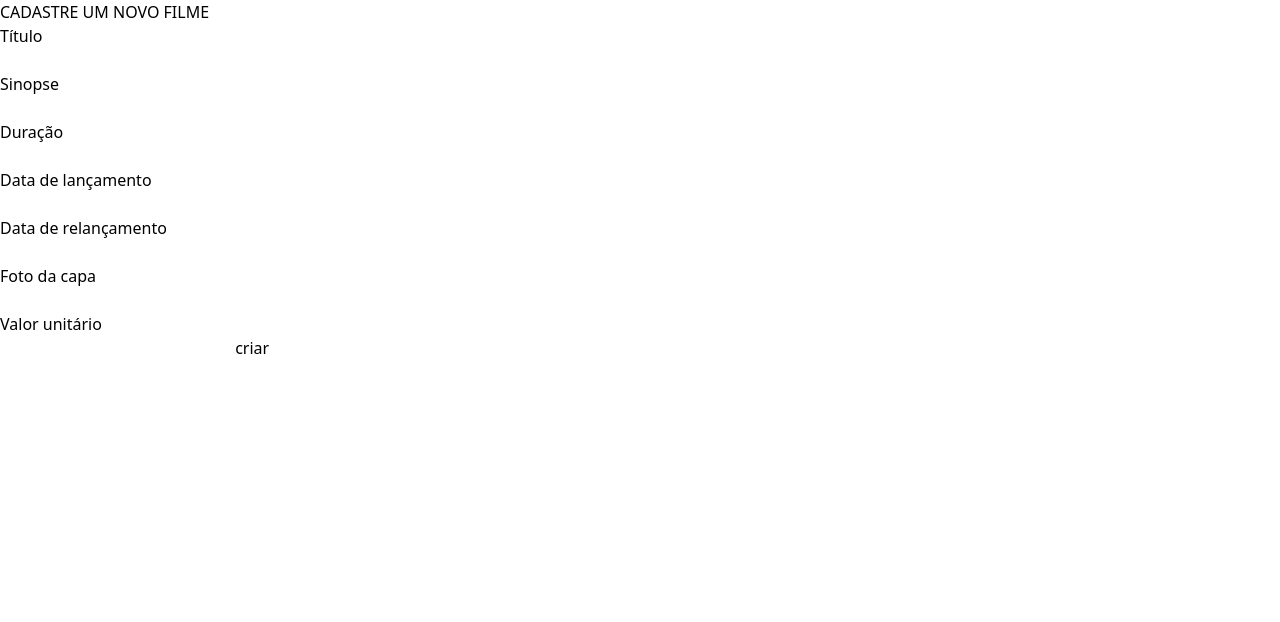
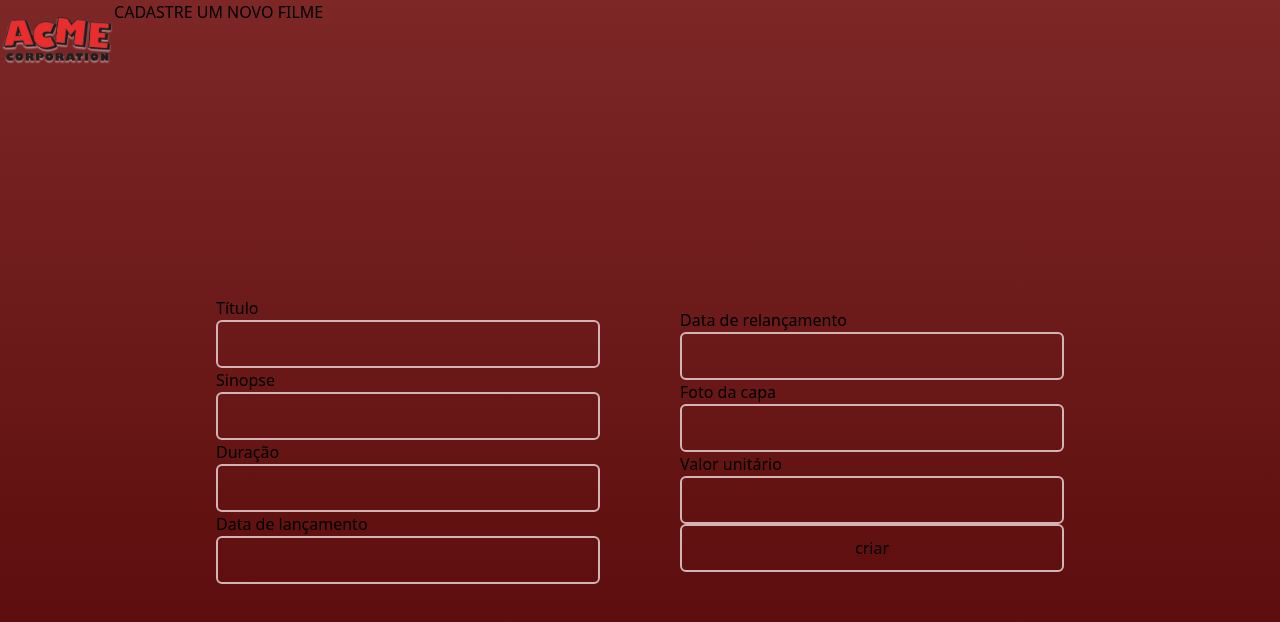
Before and after one commit to analu-a/acme-front-adm, a website: page src/index.html in a window 1280 px wide. Both pictures are taken after a click on the button "criar". Drawn offline with Linux system fonts and the light colour scheme; no server answers.

```diff
--- a/src/index.html
+++ b/src/index.html
@@ -3,14 +3,14 @@
 <head>
     <meta charset="UTF-8">
     <meta name="viewport" content="width=device-width, initial-scale=1.0">
-    <script src="../js/main.js" type="module" defer></script>
-    <link rel="stylesheet" href="../output.css">
+    <script src="./js/main.js" type="module" defer></script>
+    <link rel="stylesheet" href="./output.css">
     <link rel="icon" class="icon" href="../img/logo-coyote.png">
     <title>Cadastre um novo filme</title>
 </head>
 <body class="bg-gradient-to-b from-vermelho-fundo  to-gradiente h-screen">
 <header class="h-[10vh] flex">
-    <img class="h-[10vh]" src="../img/logo.png" alt="">
+    <img class="h-[10vh]" src="./img/logo.png" alt="">
 
     <div class="flex h[10vh] justify-center"></div>
     <h1>CADASTRE UM NOVO FILME</h1>
@@ -19,11 +19,11 @@
 <main class=" h-[90vh] flex justify-center items-center ">
     <div class="pr-20 items-stretch">
         <h2>Título</h2>
-        <input type="text" class=" bg-transparent border-2 border-blue-600 rounded-md h-[6vh] w-[30vw]"id="nome">
+        <input type="text" class=" bg-transparent border-2 border-input-add rounded-md h-[6vh] w-[30vw]" id="nome">
         <h2>Sinopse</h2>
         <input type="text" class=" bg-transparent border-2 border-input-add rounded-md h-[6vh] w-[30vw]" id="sinopse">
         <h2>Duração</h2>
-        <input type="text" class=" bg-transparent border-2 border-input-add rounded-md h-[6vh] w-[30vw]" id="duracao">
+        <input type="text" class="bg-transparent border-2 border-input-add rounded-md h-[6vh] w-[30vw] " autocomplete="off" id="duracao">
         <h2>Data de lançamento</h2>
         <input type="text" class=" bg-transparent border-2 border-input-add rounded-md h-[6vh] w-[30vw]" id="data_lancamento">
     </div>
@@ -33,7 +33,7 @@
         <h2>Foto da capa</h2>
         <input type="text" class=" bg-transparent border-2 border-input-add rounded-md h-[6vh] w-[30vw]" id="foto_capa">
         <h2>Valor unitário</h2>
-        <input type="text" class=" bg-transparent border-2 border-input-add rounded-md h-[6vh] w-[30vw]" id="valor_unitario">
+        <input type="text" class=" bg-transparent border-2 border-input-add rounded-md h-[6vh] w-[30vw]" autocomplete="off" id="valor_unitario">
 
         <button class="border-2 border-input-add rounded-md h-[6vh]  w-[30vw]" id="criar">criar</button>
     </div>
--- a/src/js/main.js
+++ b/src/js/main.js
@@ -1,4 +1,20 @@
 import { postFilme} from "./filmes.js"
+
+async function preencherContainer() {
+
+    const container = document.getElementById('cards-filme')
+    const filmes = await getFilmes()
+
+    filmes.forEach(filme => {
+        const card = criarCard(filme)
+        container.appendChild(card)
+    });
+
+}
+
+preencherContainer()
+
+
 
 const btnAddFilme = document.getElementById('criar')
 
@@ -26,6 +42,13 @@
         console.log(error)
     }
 
+    if (adicionarFilme) {
+        alert("Filme cadastrado com sucesso!!!")
+    }else{
+        alert("Algo deu errado")
+    }
+
+
 }
 
 btnAddFilme.addEventListener('click', adicionarFilme)
--- a/tailwind.config.js
+++ b/tailwind.config.js
@@ -1,9 +1,11 @@
 /** @type {import('tailwindcss').Config} */
 module.exports = {
-  content: [],
+  content: ["./src/**/*.{html,js}"],
   theme: {
     extend: {
       colors:{
+        'vermelho-fundo': '#7D2727',
+        'gradiente': '#540606',
         'input-add' : '#D3B3B3'
       }
     },
```
Also changed, not shown: src/img/logo.png (added), src/output.css.
